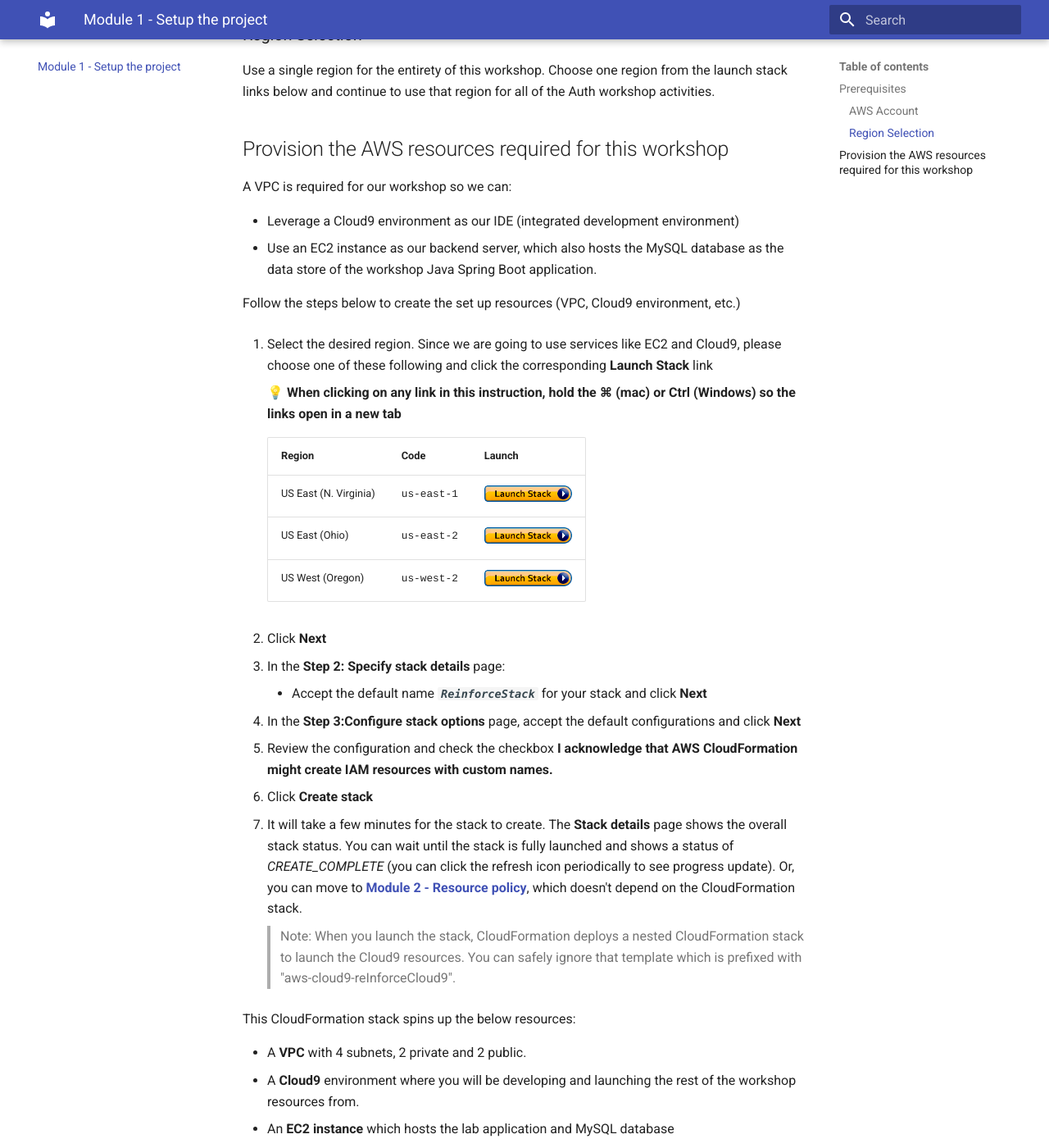
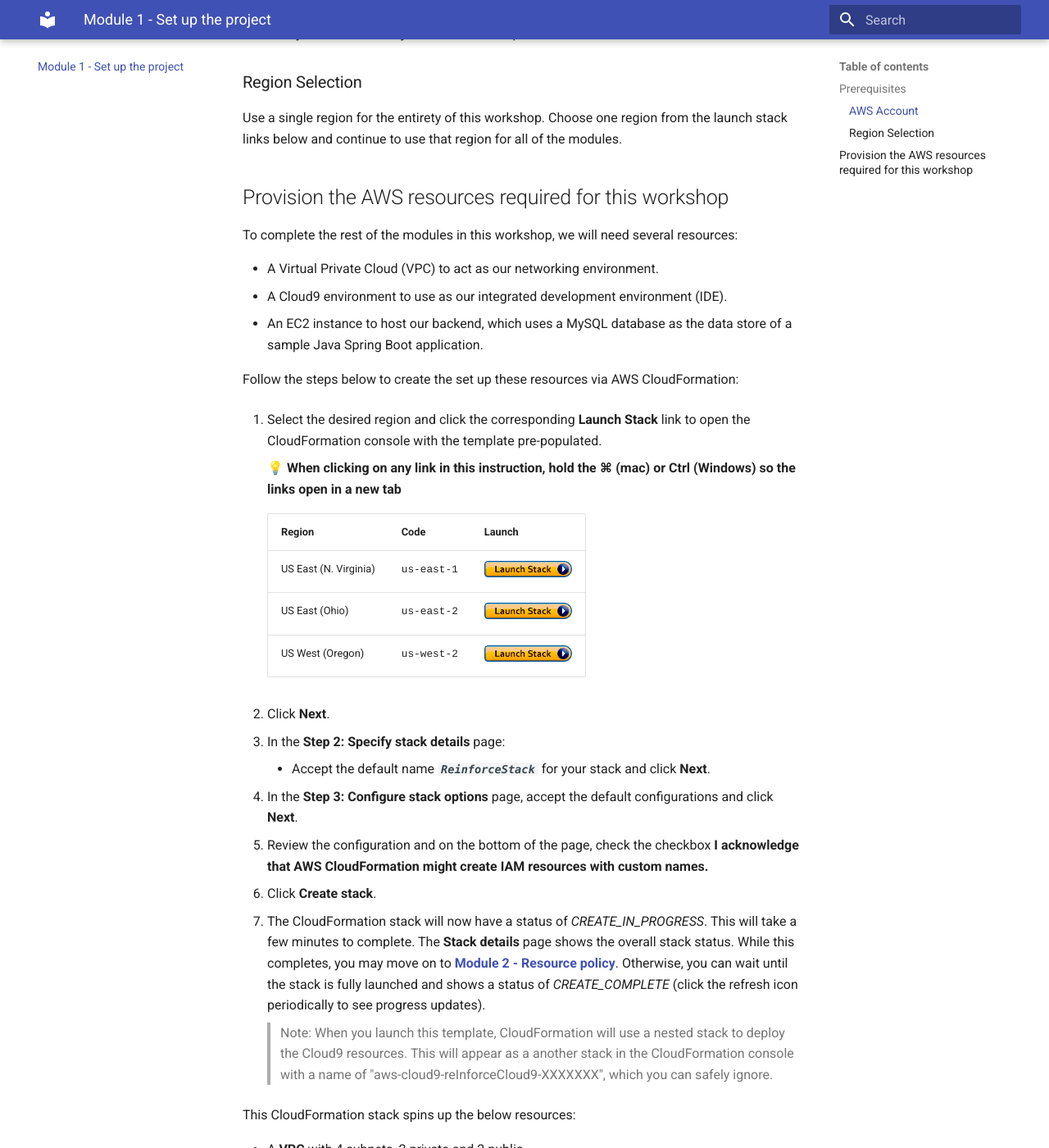
Before and after one commit to xiangshen-dk/workshop-building-secure-apis, an MkDocs documentation site: the page built from docs/setup.md, in a window 1280 px wide and 1400 px high, scrolled down 760 px. Shown: the whole window at 82% size. Built offline with MkDocs 1.6.1 and Material for MkDocs 9.7.7, drawn with Linux system fonts in a browser that asks for light colours; some web fonts are replaced; some of the changed text lies outside the part shown.

Commit message:
update setup

```diff
--- a/docs/setup.md
+++ b/docs/setup.md
@@ -1,6 +1,9 @@
 # Set up the project
 Time Estimate: 10 - 15 minutes
-In this module, we will create the AWS resources you need for your labs via AWS CloudFormation. Once the CloudFormation template starts you don't have to wait and can move the second module.
+In this module, we will create some of the AWS resources you'll need for your labs via a provided AWS CloudFormation template. Once the CloudFormation template starts you don't have to wait and can move the second module.
+
+??? info "What is AWS CloudFormation?"
+    AWS CloudFormation allows you to model your entire infrastructure in a text file. This template can be used to provision your resources in a safe, repeatable manner, and allows you to treat your infrastructure as code. In this module, you will use an existing CloudFormation template (via the links below) to launch a baseline lab environment (diagram below). For more information, see https://aws.amazon.com/cloudformation/.
 
 ## Prerequisites
 
@@ -12,20 +15,21 @@ The code and instructions in this workshop assume only one participant is using
 Please make sure __not__ to use a production AWS environment or account for this workshop. It is recommended to instead use a **development account** which provides **full access** to the necessary services so that you do not run into permissions issues.
 
 ### Region Selection
-Use a single region for the entirety of this workshop. Choose one region from the launch stack links below and continue to use that region for all of the Auth workshop activities.
+Use a single region for the entirety of this workshop. Choose one region from the launch stack links below and continue to use that region for all of the modules.
 
 
 
 ## Provision the AWS resources required for this workshop
 
-A VPC is required for our workshop so we can:
+To complete the rest of the modules in this workshop, we will need several resources:
 
-* Leverage a Cloud9 environment as our IDE (integrated development environment)
-* Use an EC2 instance as our backend server, which also hosts the MySQL database as the data store of the workshop Java Spring Boot application.
+* A Virtual Private Cloud (VPC) to act as our networking environment.
+* A Cloud9 environment to use as our integrated development environment (IDE).
+* An EC2 instance to host our backend, which uses a MySQL database as the data store of a sample Java Spring Boot application.
 
-Follow the steps below to create the set up resources (VPC, Cloud9 environment, etc.)
+Follow the steps below to create the set up these resources via AWS CloudFormation:
 
-1. Select the desired region. Since we are going to use services like EC2 and Cloud9, please choose one of these following and click the corresponding **Launch Stack** link
+1. Select the desired region and click the corresponding **Launch Stack** link to open the CloudFormation console with the template pre-populated.
 
 	&#128161; **When clicking on any link in this instruction, hold the ⌘ (mac) or Ctrl (Windows) so the links open in a new tab**
 
@@ -36,23 +40,23 @@ Follow the steps below to create the set up resources (VPC, Cloud9 environment,
 	US West (Oregon) | <span style="font-family:'Courier';">us-west-2</span> | [![Launch setup resource in us-west-2](../images/cfn-launch-stack.png)](https://console.aws.amazon.com/cloudformation/home?region=us-west-2#/stacks/new?stackName=ReinforceStack&templateURL=https://s3.amazonaws.com/workshop.reinforce.awsdemo.me/us-west-2/reinforce.yml)
 
 
-1. 	Click **Next**
+1. Click **Next**.
 1. In the **Step 2: Specify stack details** page:
 	* Accept the default name ***`ReinforceStack`*** for your stack
-	and click **Next**
+	and click **Next**.
 
-1. In the **Step 3:Configure stack options** page, accept the default configurations and click **Next**
-1. Review the configuration and check the checkbox **I acknowledge that AWS CloudFormation might create IAM resources with custom names.**
-1. Click **Create stack**
+1. In the **Step 3: Configure stack options** page, accept the default configurations and click **Next**.
+1. Review the configuration and on the bottom of the page, check the checkbox **I acknowledge that AWS CloudFormation might create IAM resources with custom names.**
+1. Click **Create stack**.
 
-1. It will take a few minutes for the stack to create. The **Stack details** page shows the overall stack status. You can wait until the stack is fully launched and shows a status of *CREATE_COMPLETE* (you can click the refresh icon periodically to see progress update). Or, you can move to [**Module 2 - Resource policy**](/resource-policy/), which doesn't depend on the CloudFormation stack.
+1. The CloudFormation stack will now have a status of *CREATE_IN_PROGRESS*. This will take a few minutes to complete. The **Stack details** page shows the overall stack status. While this completes, you may move on to [**Module 2 - Resource policy**](/resource-policy/). Otherwise, you can wait until the stack is fully launched and shows a status of *CREATE_COMPLETE* (click the refresh icon periodically to see progress updates).
 
-	> Note: When you launch the stack, CloudFormation deploys a nested CloudFormation stack to launch the Cloud9 resources. You can safely ignore that template which is prefixed with "aws-cloud9-reInforceCloud9".
+	> Note: When you launch this template, CloudFormation will use a nested stack to deploy the Cloud9 resources. This will appear as a another stack in the CloudFormation console with a name of "aws-cloud9-reInforceCloud9-XXXXXXX", which you can safely ignore.
 
 This CloudFormation stack spins up the below resources:
 
 * A **VPC** with 4 subnets, 2 private and 2 public.
-* A **Cloud9** environment where you will be developing and launching the rest of the workshop resources from.
-* An **EC2 instance** which hosts the lab application and MySQL database
+* A **Cloud9** environment from which you will be developing and launching several of the remaining workshop resources.
+* An **EC2 instance** which hosts a sample application and MySQL database.
 
 ![initial resources diagram](../screenshots/architecture0.png)
--- a/mkdocs.yml
+++ b/mkdocs.yml
@@ -1,6 +1,6 @@
 site_name: Building Secure APIs in the Cloud
 nav:
-  - Module 1 - Setup the project: setup.md
+  - Module 1 - Set up the project: setup.md
   - Module 2 - Resource policy: resource-policy.md
   - Module 3 - Private integrations: vpclink.md
   - Module 4 - Input validation: input-validation.md
```
